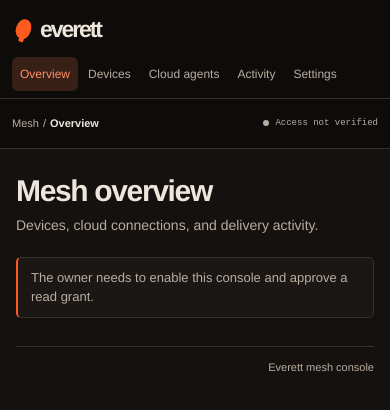
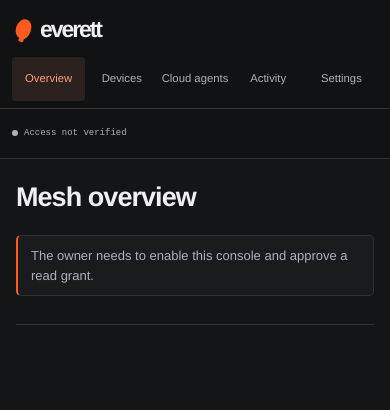
Before and after one commit to raitoxlol/everett, a website: page web-mesh/public/index.html in a window 390 px wide. Drawn offline with Linux system fonts and the light colour scheme; no server answers.

Commit message:
climb(everett-dashboard-polish): step 1 Simplify the workspace chrome and make all mobile navigation touch targets visible (expect two fewer unmet cases)
score 4, was 6

```diff
--- a/web-mesh/public/app.js
+++ b/web-mesh/public/app.js
@@ -7,11 +7,11 @@ const make = (tag, text, className) => {
 };
 
 const views = {
-  overview: ['Overview', 'Mesh overview', 'Devices, cloud connections, and delivery activity.'],
-  devices: ['Devices', 'Devices', 'Find registered devices and sessions exposed by them.'],
-  cloud: ['Cloud agents', 'Cloud agents', 'Hosted identities are tracked separately from device sessions.'],
-  activity: ['Activity', 'Activity', 'Follow signed delivery observations across the mesh.'],
-  settings: ['Settings', 'Settings', 'Review this console’s access and customize your workspace.'],
+  overview: 'Mesh overview',
+  devices: 'Devices',
+  cloud: 'Cloud agents',
+  activity: 'Activity',
+  settings: 'Settings',
 };
 const defaultPrefs = { theme: 'dark', density: 'comfortable', 'time-format': 'relative' };
 const choices = { theme: ['dark', 'light', 'system'], density: ['comfortable', 'compact'], 'time-format': ['relative', 'absolute'] };
@@ -58,10 +58,7 @@ function setView() {
     for (const id of viewResults[currentView]) $(id).replaceChildren();
     currentView = selected;
   }
-  const [label, title, description] = views[selected];
-  $('title').textContent = title;
-  $('breadcrumb').textContent = label;
-  $('description').textContent = description;
+  $('title').textContent = views[selected];
   for (const panel of document.querySelectorAll('[data-view]')) {
     panel.hidden = panel.dataset.view !== selected;
   }
@@ -76,12 +73,14 @@ function notice(text, kind = '') {
   const el = $('notice');
   if (el.textContent !== text) el.textContent = text;
   el.className = 'notice ' + kind;
+  el.hidden = !text;
 }
 
 function source(label, kind) {
   const el = $('source');
   el.textContent = label;
   el.dataset.source = kind;
+  el.removeAttribute('title');
 }
 
 function timestamp(at) {
@@ -261,7 +260,8 @@ function render(data) {
   showSignedIn(data.authentication);
   const fixture = data.source === 'fixture';
   source(fixture ? 'Fixture' : 'Cloudflare', data.source);
-  notice(fixture ? 'Preview with sample data. Your devices and cloud agents are not connected.' : 'Read access approved by the account owner.', fixture ? 'fixture' : '');
+  $('source').title = fixture ? 'Sample data' : 'Owner-approved read access';
+  notice(fixture ? 'Sample data for this preview.' : '', fixture ? 'fixture' : '');
   $('data').hidden = false;
   drawView();
   $('snapshot-time').replaceChildren(fixture ? 'Fixture refreshed ' : 'Cloudflare refreshed ', clock(data.serverNow));
--- a/web-mesh/public/index.html
+++ b/web-mesh/public/index.html
@@ -13,20 +13,19 @@
   <div class="shell">
     <aside class="sidebar">
       <a class="brand" href="#overview" aria-label="Everett overview"><span class="brand-mark" aria-hidden="true"></span>everett</a>
-      <div class="workspace"><span class="workspace-icon" aria-hidden="true">E</span><span>Private workspace<small>Everett mesh</small></span></div>
       <nav aria-label="Console" class="nav">
-        <a href="#overview"><span aria-hidden="true">◈</span>Overview</a>
-        <a href="#devices"><span aria-hidden="true">▣</span>Devices</a>
-        <a href="#cloud"><span aria-hidden="true">◇</span>Cloud agents</a>
-        <a href="#activity"><span aria-hidden="true">≋</span>Activity</a>
-        <a href="#settings"><span aria-hidden="true">⊙</span>Settings</a>
+        <a href="#overview">Overview</a>
+        <a href="#devices">Devices</a>
+        <a href="#cloud">Cloud agents</a>
+        <a href="#activity">Activity</a>
+        <a href="#settings">Settings</a>
       </nav>
       <div class="sidebar-footer"><a href="https://raitox.tech/everett" target="_blank" rel="noreferrer">About Everett <span aria-hidden="true">↗</span></a></div>
     </aside>
     <div class="workspace-main">
-      <header class="topbar"><p class="breadcrumb">Mesh <span aria-hidden="true">/</span> <strong id="breadcrumb">Overview</strong></p><div class="top-actions"><span id="source" class="source">Checking access</span><button id="refresh" class="quiet" hidden>Refresh</button><button id="signout" class="quiet" hidden>Sign out</button></div></header>
+      <header class="topbar"><span id="source" class="source">Checking access</span><div class="top-actions"><button id="refresh" class="quiet" hidden>Refresh</button><button id="signout" class="quiet" hidden>Sign out</button></div></header>
       <main id="main" tabindex="-1">
-        <div class="page-heading"><h1 id="title">Mesh overview</h1><p id="description">See what your devices and agents are doing.</p></div>
+        <div class="page-heading"><h1 id="title">Mesh overview</h1></div>
         <p id="notice" class="notice" role="status" aria-live="polite">Checking console access…</p>
         <section id="login" class="panel login" hidden>
           <h2>Sign in to Everett</h2><p id="login-description">Use the access secret for this console.</p><a id="github-login" class="primary sign-in-link" href="/api/login" hidden>Continue with GitHub</a>
@@ -59,7 +58,7 @@
             </div></section>
           </section>
         </div>
-        <footer><span id="snapshot-time"></span><span>Everett mesh console</span></footer>
+        <footer id="snapshot-time"></footer>
       </main>
     </div>
   </div>
--- a/web-mesh/public/style.css
+++ b/web-mesh/public/style.css
@@ -1,15 +1,15 @@
 :root {
   color-scheme: dark;
-  --background:#14110f; --rail:#0e0c0b; --surface:#1b1714; --lift:#221c18;
-  --text:#ede6dc; --muted:#b9ada2; --line:#39302a; --accent:#ff5a1f;
-  --accent-text:#ff9066; --accent-wash:#382016; --good:#b7dda6; --warn:#f4bf84;
+  --background:#141517; --rail:#111214; --surface:#191b1e; --lift:#222428;
+  --text:#f0f0f2; --muted:#aeb0b7; --line:#2e3036; --accent:#ff5a1f;
+  --accent-text:#ff9a73; --accent-wash:#2b211e; --good:#a7cfb8; --warn:#f1bf87;
   --sans:"Geist","Helvetica Neue",Arial,sans-serif; --mono:"Geist Mono",ui-monospace,SFMono-Regular,monospace;
   --cell:13px; font-family:var(--sans); background:var(--background); color:var(--text);
 }
 :root[data-theme="light"] {
   color-scheme: light;
-  --background:#f8f4ee; --rail:#efe8de; --surface:#fffbf5; --lift:#f3eae0;
-  --text:#2a201b; --muted:#68564a; --line:#dbcec1; --accent:#e5480f;
+  --background:#f7f7f8; --rail:#f0f0f2; --surface:#ffffff; --lift:#ededf0;
+  --text:#222327; --muted:#555963; --line:#dcdde2; --accent:#e5480f;
   --accent-text:#a8310c; --accent-wash:#f8e5d8; --good:#406b35; --warn:#85521d;
 }
 :root[data-density="compact"] {--cell:8px}
@@ -23,31 +23,24 @@ button,a.button{cursor:pointer;white-space:nowrap}
 :focus-visible{outline:2px solid var(--accent);outline-offset:3px}
 ::selection{background:var(--accent);color:#140c08}
 h1,h2,p{margin:0}
-h1{font-size:clamp(30px,4vw,44px);line-height:1.1;letter-spacing:-.045em;font-weight:650}
+h1{font-size:clamp(27px,3.5vw,37px);line-height:1.1;letter-spacing:-.035em;font-weight:650}
 h2{font-size:16px;letter-spacing:-.02em;font-weight:650}
 .sr-only,.skip:not(:focus){position:absolute;width:1px;height:1px;padding:0;overflow:hidden;clip-path:inset(50%);white-space:nowrap}
 .skip:focus{position:fixed;z-index:4;top:10px;left:10px;background:var(--surface);padding:8px 12px}
-.shell{display:grid;grid-template-columns:228px minmax(0,1fr);min-height:100vh}
-.sidebar{position:sticky;top:0;height:100dvh;display:flex;flex-direction:column;padding:23px 15px 17px;background:var(--rail);border-right:1px solid var(--line)}
-.brand{display:flex;gap:9px;align-items:center;color:var(--text);font-size:27px;font-weight:750;letter-spacing:-.09em;width:max-content;margin:0 11px 26px}
+.shell{display:grid;grid-template-columns:204px minmax(0,1fr);min-height:100vh}
+.sidebar{position:sticky;top:0;height:100dvh;display:flex;flex-direction:column;padding:21px 13px 17px;background:var(--rail);border-right:1px solid var(--line)}
+.brand{display:flex;gap:9px;align-items:center;color:var(--text);font-size:27px;font-weight:750;letter-spacing:-.09em;width:max-content;margin:0 10px 34px}
 .brand:hover{text-decoration:none}
 .brand-mark{display:block;width:21px;height:27px;border-radius:55% 52% 48% 53%;background:var(--accent);transform:rotate(18deg);position:relative}
 .brand-mark::after{content:"";position:absolute;bottom:-3px;left:9px;width:5px;height:6px;border-radius:1px;background:var(--accent)}
-.workspace{display:flex;gap:9px;align-items:center;margin-bottom:21px;padding:10px;border:1px solid var(--line);border-radius:8px;background:var(--surface);font-size:12px;font-weight:650;line-height:1.4}
-.workspace-icon{display:grid;place-items:center;width:30px;height:30px;border-radius:5px;background:var(--accent-wash);color:var(--accent-text);font:600 14px var(--mono)}
-.workspace small{display:block;color:var(--muted);font-size:11px;font-weight:400}
-.nav{display:grid;gap:2px}
-.nav a{display:flex;align-items:center;gap:12px;min-height:41px;padding:8px 11px;border-radius:6px;color:var(--muted);font-weight:550;white-space:nowrap}
-.nav a span{display:inline-grid;place-items:center;width:16px;font-size:17px;line-height:1;color:var(--muted)}
+.nav{display:grid;gap:3px}
+.nav a{display:flex;align-items:center;min-height:42px;padding:8px 11px;border-radius:5px;color:var(--muted);font-weight:550;font-size:13px;white-space:nowrap}
 .nav a:hover{background:var(--surface);color:var(--text);text-decoration:none}
 .nav a[aria-current="page"]{background:var(--accent-wash);color:var(--accent-text)}
-.nav a[aria-current="page"] span{color:inherit}
 .sidebar-footer{margin-top:auto;padding:14px 10px 0;border-top:1px solid var(--line)}
 .sidebar-footer a{color:var(--muted);display:flex;justify-content:space-between;font-size:12px}
 .workspace-main{min-width:0}
-.topbar{min-height:65px;padding:10px clamp(16px,3.6vw,48px);display:flex;align-items:center;justify-content:space-between;gap:16px;border-bottom:1px solid var(--line);background:var(--rail)}
-.breadcrumb{display:flex;align-items:center;gap:10px;color:var(--muted);white-space:nowrap;font-size:13px}
-.breadcrumb strong{color:var(--text);font-weight:650}
+.topbar{min-height:57px;padding:10px clamp(16px,3.6vw,48px);display:flex;align-items:center;justify-content:space-between;gap:16px;border-bottom:1px solid var(--line);background:var(--rail)}
 .top-actions{display:flex;gap:8px;align-items:center}
 .source{display:inline-flex;gap:6px;align-items:center;color:var(--muted);font:11px var(--mono);white-space:nowrap}
 .source::before{content:"";width:6px;height:6px;border-radius:50%;background:currentColor}
@@ -59,9 +52,9 @@ h2{font-size:16px;letter-spacing:-.02em;font-weight:650}
 .primary{background:var(--accent);color:#150d08;border-color:var(--accent)}
 .primary:hover{filter:brightness(1.12)}
 input,select{padding:8px 10px;min-width:0}
-main{max-width:1550px;margin-inline:auto;padding:clamp(25px,4vw,49px) clamp(16px,3.6vw,48px) 18px}
-.page-heading{display:grid;gap:8px;margin-bottom:21px}
-.page-heading p,.panel-heading p,.panel-note,.empty,footer{color:var(--muted)}
+main{max-width:1550px;margin-inline:auto;padding:clamp(24px,3.3vw,42px) clamp(16px,3.6vw,48px) 18px}
+.page-heading{margin-bottom:23px}
+.panel-heading p,.panel-note,.empty,footer{color:var(--muted)}
 .notice{border:1px solid var(--line);border-left:2px solid var(--accent);padding:10px 13px;border-radius:5px;background:var(--surface);color:var(--muted);margin-bottom:19px;font-size:13px}
 .notice.fixture{color:var(--warn)}
 .notice.error{color:var(--warn);background:var(--accent-wash)}
@@ -121,14 +114,12 @@ footer{display:flex;justify-content:space-between;gap:10px;margin-top:28px;paddi
  .brand{margin:0 4px 10px;font-size:23px}
  .brand-mark{width:15px;height:20px}
  .brand-mark::after{left:6px}
- .workspace,.sidebar-footer{display:none}
- .nav{display:flex;overflow:auto;scrollbar-width:thin}
- .nav a{gap:5px;padding:5px 8px;font-size:12px;min-height:34px}
- .nav a span{display:none}
+ .sidebar-footer{display:none}
+ .nav{grid-template-columns:repeat(5,minmax(0,1fr));gap:0}
+ .nav a{justify-content:center;min-height:44px;padding:4px 1px;font-size:clamp(10px,2.9vw,12px);border-radius:4px}
  .topbar{min-height:50px;padding:8px 12px;gap:6px}
  .top-actions{gap:5px}
  .top-actions button{padding-inline:6px}
- .breadcrumb{gap:4px;font-size:11px}
  .source{font-size:9px}
  .panel-heading{align-items:flex-start}
  .pref-grid{grid-template-columns:1fr}
```
